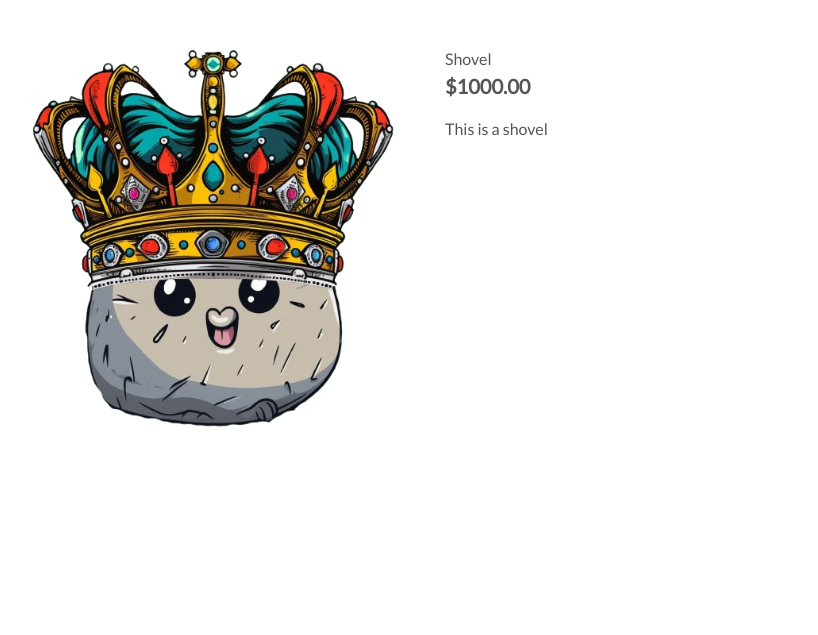
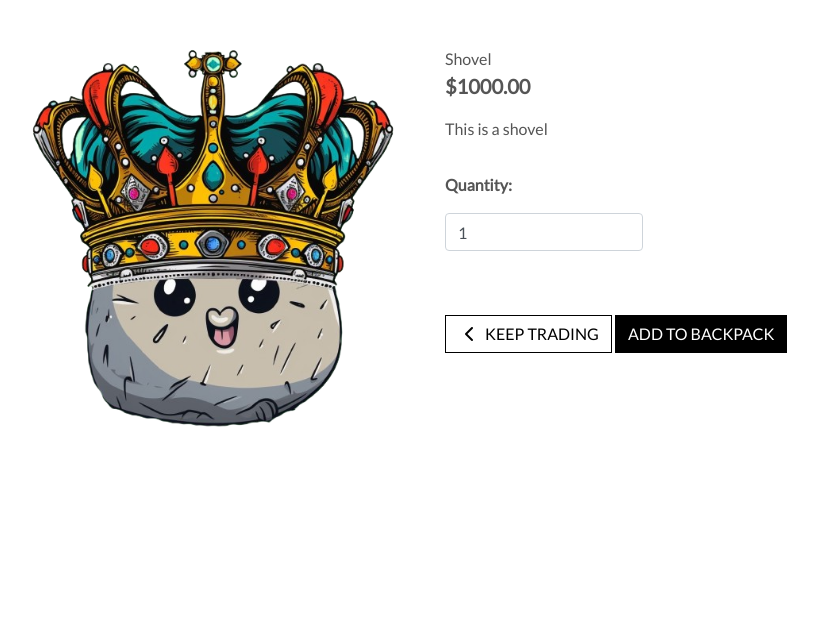
Before and after one commit to Hayespace/JunkTrader, a Django app: page /collectables/1/ in a window 1280 px wide. Shown: the part 165-800 px from the top of the page, without its empty margins (210-1028 px from the left). Run offline with Django 4.2, Linux system fonts and the light colour scheme; data comes from the database, SQL or seed files in the repository; both versions use the stored data as it was after the commit; parts of the project's set-up code (start-up, migrations or seed data) failed here and were passed over; some libraries are stand-ins or nearby versions.

Commit message:
add to backpack function

```diff
--- a/backpack/urls.py
+++ b/backpack/urls.py
@@ -2,6 +2,7 @@ from django.urls import path
 from . import views
 
 urlpatterns = [
-    path('', views.open_backpack, name='open_backpack')
+    path('', views.open_backpack, name='open_backpack'),
+    path('add/<item_id>', views.add_to_backpack, name='add_to_backpack'),
 
 ]
--- a/collectables/templates/collectables/collectable_detail.html
+++ b/collectables/templates/collectables/collectable_detail.html
@@ -31,6 +31,32 @@
                     <p class="mb-0">{{ collectable.name }}</p>
                     <p class="lead mb-0 text-left font-weight-bold">${{ collectable.price }}</p>
                     <p class="mt-3">{{ collectable.description }}</p>
+
+                    <form class="form" action="{% url 'add_to_backpack' collectable.pk %}" method="POST">
+                        {% csrf_token %}
+                        <div class="form-row">
+                            <div class="col-12">
+                                <p class="mt-3"><strong>Quantity:</strong></p>
+                                <div class="form-group w-50">
+                                    <div class="input-group">
+                                        <input class="form-control qty_input" type="number" name="quantity" value="1" min="1" max="99" data-item_id="{{ collectable.id }}" id="id_qty_{{ collectable.id }}">
+                                    </div>
+                                </div>
+                            </div>
+
+                            <div class="col-12">
+                                <a href="{% url 'collectables' %}" class="btn btn-outline-black rounded-0 mt-5">
+                                    <span class="icon">
+                                        <i class="fas fa-chevron-left"></i>
+                                    </span>
+                                    <span class="text-uppercase">Keep Trading</span>
+                                </a>
+                                <input type="submit" class="btn btn-black rounded-0 text-uppercase mt-5" value="Add to Backpack">
+                            </div>
+                            <input type="hidden" name="redirect_url" value="{{ request.path }}">
+                        </div>
+                    </form>
+
                 </div>
             </div>
         </div>
--- a/static/css/base.css
+++ b/static/css/base.css
@@ -36,6 +36,12 @@ body {
 .btn-black {
     background: black;
     color: white;
+}
+
+.btn-outline-black {
+    background: white;
+    color: black !important; /* use important to override link colors for <a> elements */
+    border: 1px solid black;
 }
 
 .shop-now-button:hover,
```
Also changed, not shown: backpack/views.py (+21 -1 lines), db.sqlite3.
